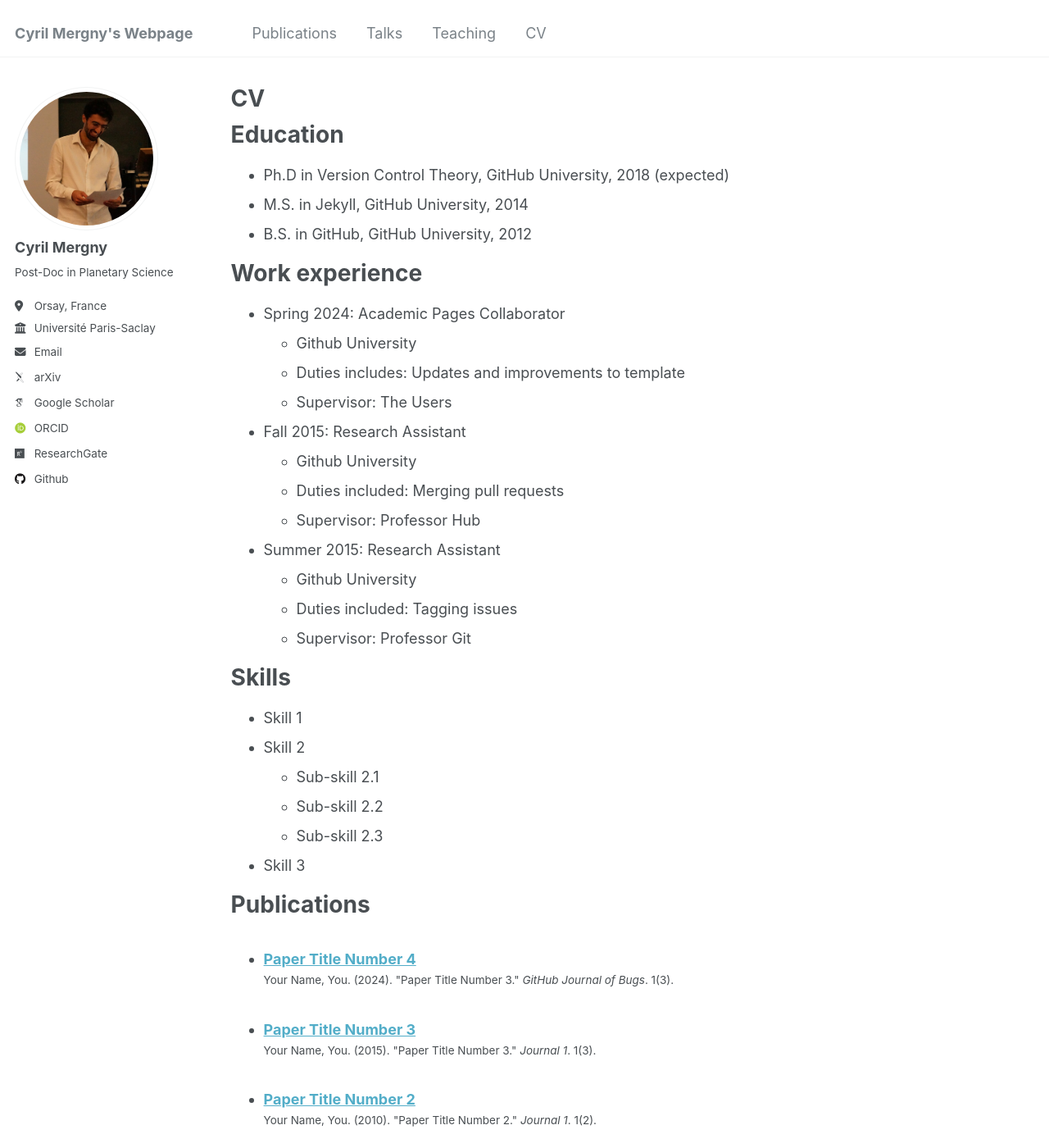
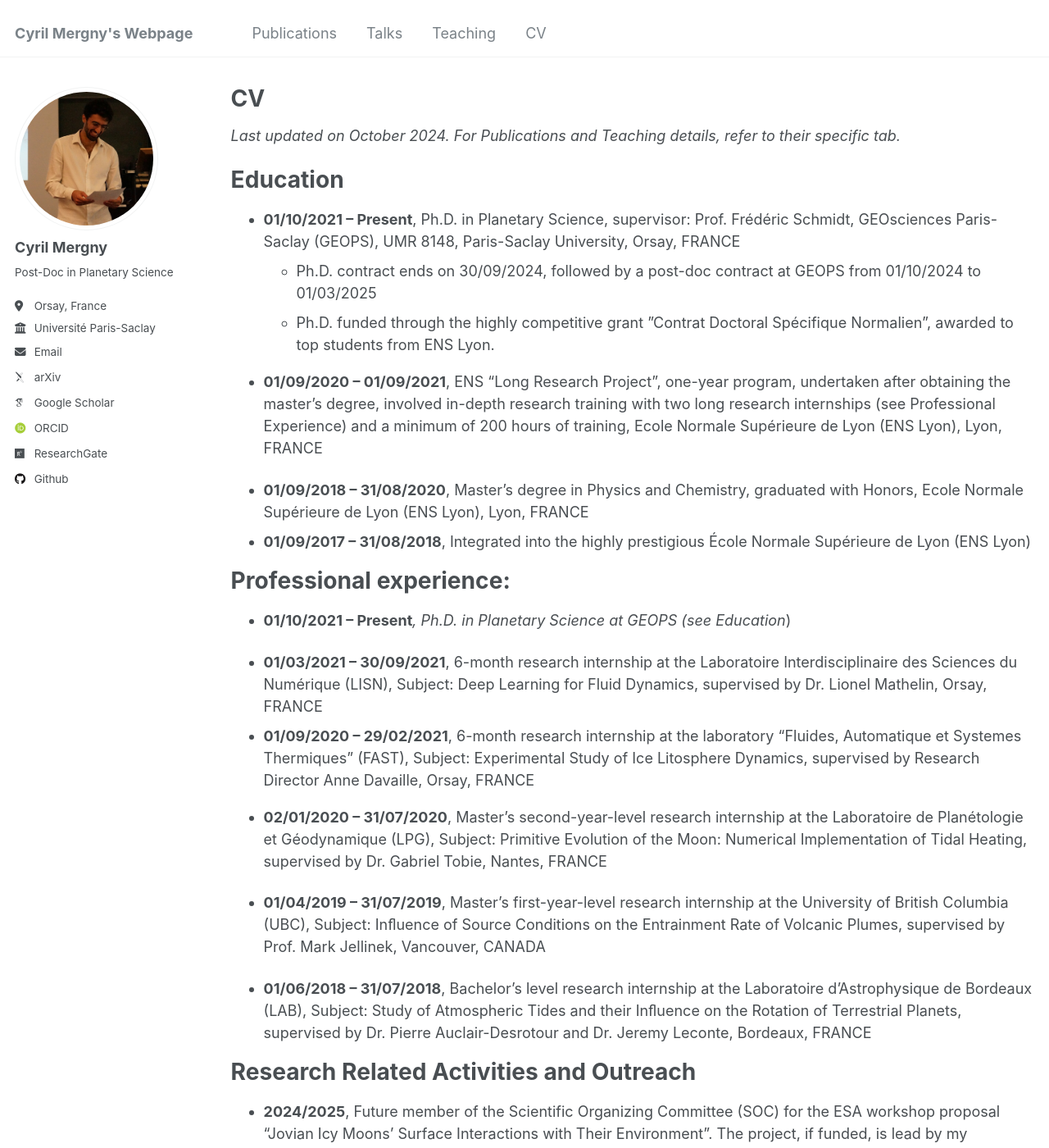
Before and after one commit to cmergny/cmergny.github.io, a Jekyll site: the page built from _pages/cv.md, in a window 1280 px wide and 1400 px high. Shown: the whole window at 82% size. Built offline with Jekyll 4.4.1, drawn with Linux system fonts in a browser that asks for light colours; some web fonts are replaced; some of the changed text lies outside the part shown.

Commit message:
Update cv.md

```diff
--- a/_pages/cv.md
+++ b/_pages/cv.md
@@ -9,56 +9,60 @@ redirect_from:
 
 {% include base_path %}
 
+*Last updated on October 2024. For Publications and Teaching details, refer to their specific tab.*
+
 Education
 ======
-* Ph.D in Version Control Theory, GitHub University, 2018 (expected)
-* M.S. in Jekyll, GitHub University, 2014
-* B.S. in GitHub, GitHub University, 2012
 
-Work experience
+
+* **01/10/2021 – Present**, Ph.D. in Planetary Science, supervisor: Prof. Frédéric Schmidt, GEOsciences Paris-Saclay (GEOPS),  UMR 8148, Paris-Saclay University, Orsay, FRANCE
+  - Ph.D. contract ends on 30/09/2024, followed by a post-doc contract at GEOPS from 01/10/2024 to 01/03/2025
+  - Ph.D. funded through the highly competitive grant ”Contrat Doctoral Spécifique Normalien”, awarded to top students from ENS Lyon.
+
+* **01/09/2020 – 01/09/2021**, ENS “Long Research Project”, one-year program, undertaken after obtaining the master’s degree, involved in-depth research training with two long research internships (see Professional Experience) and a minimum of 200 hours of training, Ecole Normale Supérieure de Lyon (ENS Lyon),  Lyon, FRANCE
+
+* **01/09/2018 – 31/08/2020**, Master’s degree in Physics and Chemistry, graduated with Honors, Ecole Normale Supérieure de Lyon (ENS Lyon),  Lyon, FRANCE
+* **01/09/2017 – 31/08/2018**,  Integrated into the highly prestigious École Normale Supérieure de Lyon (ENS Lyon)
+
+Professional experience:
 ======
-* Spring 2024: Academic Pages Collaborator
-  * Github University
-  * Duties includes: Updates and improvements to template
-  * Supervisor: The Users
+* **01/10/2021 – Present***, Ph.D. in Planetary Science at GEOPS (see Education*)
 
-* Fall 2015: Research Assistant
-  * Github University
-  * Duties included: Merging pull requests
-  * Supervisor: Professor Hub
+* **01/03/2021 – 30/09/2021**, 6-month research internship at the Laboratoire Interdisciplinaire des Sciences du Numérique (LISN),  Subject: Deep Learning for Fluid Dynamics, supervised by Dr. Lionel Mathelin, Orsay, FRANCE
+* **01/09/2020 – 29/02/2021**, 6-month research internship at the laboratory “Fluides, Automatique et Systemes Thermiques” (FAST), Subject: Experimental Study of Ice Litosphere Dynamics, supervised by Research Director Anne Davaille, Orsay, FRANCE
+* **02/01/2020 – 31/07/2020**, Master’s second-year-level research internship at the Laboratoire de Planétologie et Géodynamique (LPG), Subject: Primitive Evolution of the Moon: Numerical Implementation of Tidal Heating, supervised by Dr. Gabriel Tobie, Nantes, FRANCE
 
-* Summer 2015: Research Assistant
-  * Github University
-  * Duties included: Tagging issues
-  * Supervisor: Professor Git
+* **01/04/2019 – 31/07/2019**, Master’s first-year-level research internship at the University of British Columbia (UBC), Subject: Inﬂuence of Source Conditions on the Entrainment Rate of Volcanic Plumes, supervised by Prof. Mark Jellinek, Vancouver, CANADA
 
-Skills
+* **01/06/2018 – 31/07/2018**, Bachelor’s level research internship at the Laboratoire d’Astrophysique de Bordeaux (LAB), Subject: Study of Atmospheric Tides and their Inﬂuence on the Rotation of Terrestrial Planets, supervised by Dr. Pierre Auclair-Desrotour and Dr. Jeremy Leconte, Bordeaux, FRANCE
+
+Research Related Activities and Outreach
 ======
-* Skill 1
-* Skill 2
-  * Sub-skill 2.1
-  * Sub-skill 2.2
-  * Sub-skill 2.3
-* Skill 3
+* **2024/2025**, Future member of the Scientific Organizing Committee (SOC) for the ESA workshop  proposal "Jovian Icy Moons' Surface Interactions with Their Environment". The project, if funded, is lead by my collaborator Dr. Cruz-Mermy and Dr.  Robidel at ESAC, Madrid, SPAIN
+* **2023**, Chair of the sessions "Galilean Satellites: Scratching the Surface" and “Icy Moons Interior and Ice Shell” at EPSC-DPS 2024 in Texas, USA
+* **2022, 2023, 2024**, Presented at the annual Fête de la Science in Paris, engaging with primary school students.
+* **2023**, Participated and presented at the summer school RED23: Rencontres Exobiologiques pour Doctorants in Teich, France.
 
-Publications
+Computer Skills
 ======
-  <ul>{% for post in site.publications reversed %}
-    {% include archive-single-cv.html %}
-  {% endfor %}</ul>
+* **Operating Systems**
+	- Advanced user of GNU/LINUX and Mac OS system. Daily driver: Arch Linux distribution,	previously used Ubuntu.
+  - Experienced with multi-CPU and GPU clusters for numerical computing, including LAB-IA (LISN), TREX (CNES), and BMO (GEOPS) and SLURM job management.
+  - Advocate for Free and Open-Source Software (FOSS).
 
-Talks
+* **Programming Languages**
+  - Advanced knowledge in Python and its scientific libraries (Numpy, Scipy, Numba). Creator and maintainer  of a python package (multiheats on PyPI)
+  - Also familiar with Fortran, C++, - MATLAB, LUA, HTML and more.
+  - Comfortable with terminal-centric workflows; strong knowledge of Bash and Fish shells, CRON job scheduling, and various automation tools for efficient programming.
+
+* **Software and Tools**:
+    - Daily use of Vim and Neovim for writing and development tasks.
+    - Daily user of Git for version control. Hosting my research project on my GitHub page:	https://github.com/cmergny.
+    - Very familiar with Inkscape for creating scientific figures.
+    - Extensive experience with the LaTeX environment for articles preparation.
+
+Languages
 ======
-  <ul>{% for post in site.talks reversed %}
-    {% include archive-single-talk-cv.html  %}
-  {% endfor %}</ul>
-
-Teaching
-======
-  <ul>{% for post in site.teaching reversed %}
-    {% include archive-single-cv.html %}
-  {% endfor %}</ul>
-
-Service and leadership
-======
-* Currently signed in to 43 different slack teams
+* **French**, Native
+* **English**, C1 Level, Cambridge Exam
+* **Spanish**, Intermediate Level
```
